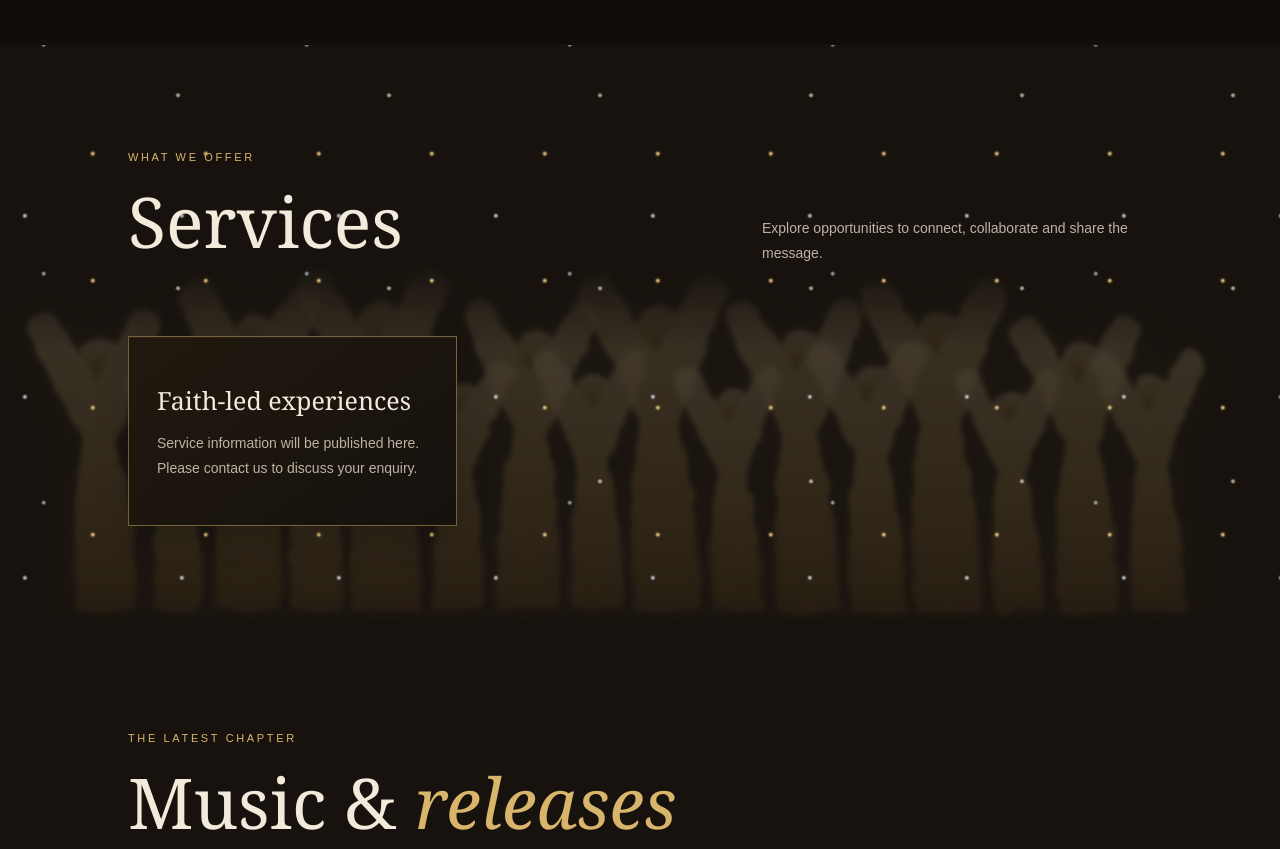
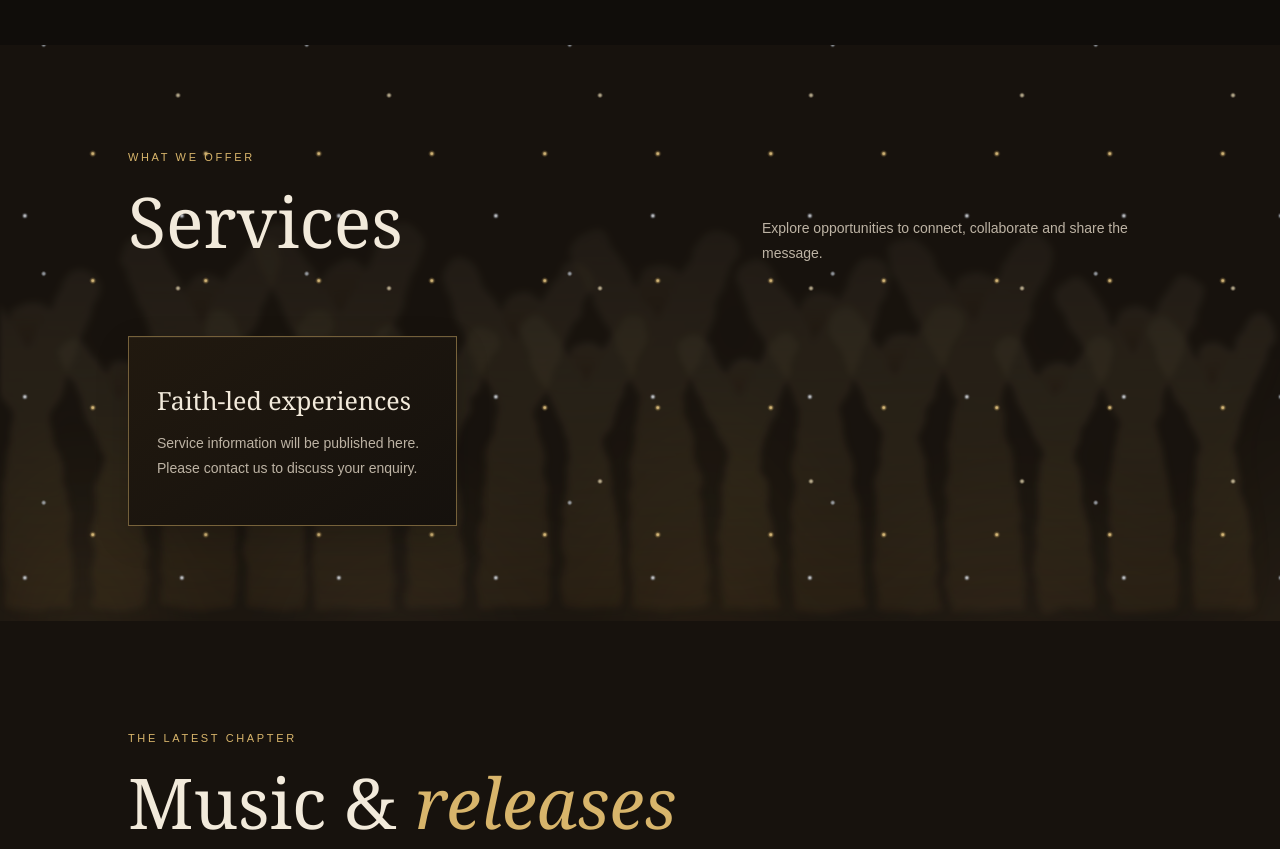
Before and after one commit to boyvadisdebarge-cyber/duke-vadis-official, a Django app: page / in a window 1280 px wide. Shown: the part 1374-2223 px from the top of the page. Run offline with Django 5.2, Linux system fonts and the light colour scheme; data comes from the database, SQL or seed files in the repository; data that the repository does not hold is empty.

Commit message:
Add broad vertical rising golden smoke behind worship crowd

```diff
--- a/static/css/site.css
+++ b/static/css/site.css
@@ -227,3 +227,20 @@ animation:service-metallic-sparkle 32s linear infinite}
 #services .worship-person:nth-of-type(3n){opacity:.48}
 #services .worship-person:nth-of-type(4n){opacity:.58}
 @media(max-width:620px){#services .worship-scene{opacity:.19}}
+
+/* Broad, faint columns of golden worship-smoke rising vertically through Services */
+#services .worship-scene{top:0;bottom:0;height:100%;opacity:1;filter:none;overflow:hidden;mask-image:linear-gradient(to top,rgba(0,0,0,.9) 0%,rgba(0,0,0,.48) 48%,transparent 100%);-webkit-mask-image:linear-gradient(to top,rgba(0,0,0,.9) 0%,rgba(0,0,0,.48) 48%,transparent 100%)}
+#services .worship-scene:before{content:"";position:absolute;inset:-18% -12%;pointer-events:none;opacity:.42;filter:blur(30px);background:
+radial-gradient(ellipse 13% 42% at 16% 86%,rgba(211,174,100,.34),transparent 72%),
+radial-gradient(ellipse 18% 48% at 35% 91%,rgba(231,202,143,.24),transparent 74%),
+radial-gradient(ellipse 15% 54% at 54% 88%,rgba(198,158,82,.28),transparent 72%),
+radial-gradient(ellipse 20% 46% at 73% 92%,rgba(226,195,133,.24),transparent 74%),
+radial-gradient(ellipse 14% 50% at 91% 87%,rgba(205,168,98,.3),transparent 72%);
+animation:worship-smoke-rise 19s ease-in-out infinite alternate}
+#services .worship-crowd{position:absolute;inset:0;width:100%;height:100%;opacity:.27;filter:blur(2.8px) drop-shadow(0 0 24px rgba(220,184,112,.13))}
+#services .worship-person{opacity:.5}
+#services .worship-person:nth-of-type(3n){opacity:.34}
+#services .worship-person:nth-of-type(4n){opacity:.4}
+@keyframes worship-smoke-rise{0%{transform:translate3d(0,5%,0) scale(1);opacity:.28}100%{transform:translate3d(0,-8%,0) scale(1.12);opacity:.5}}
+@media(max-width:620px){#services .worship-crowd{opacity:.2}#services .worship-scene:before{filter:blur(22px);opacity:.34}}
+@media(prefers-reduced-motion:reduce){#services .worship-scene:before{animation:none}}
```
